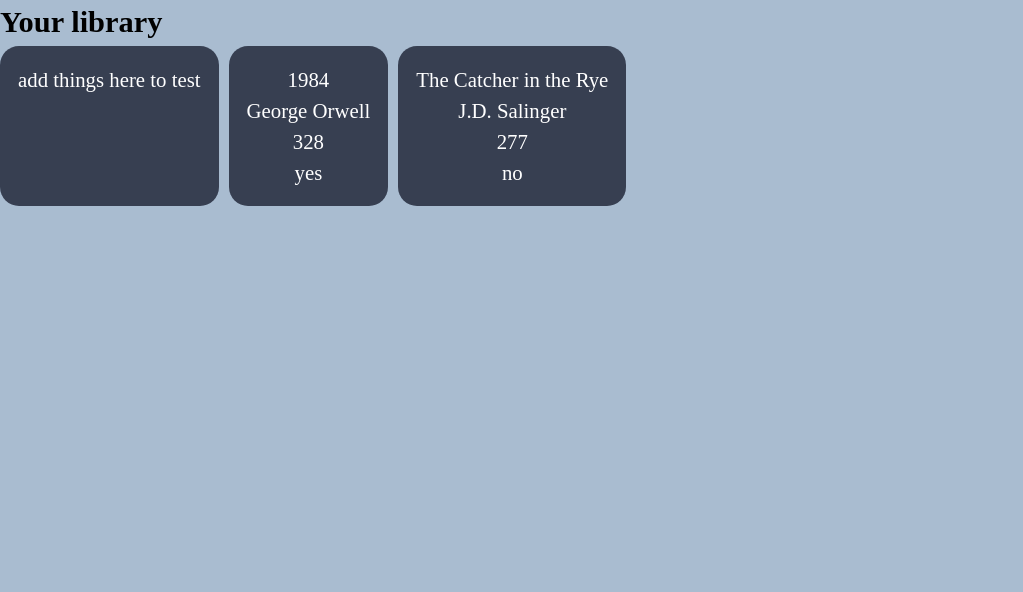
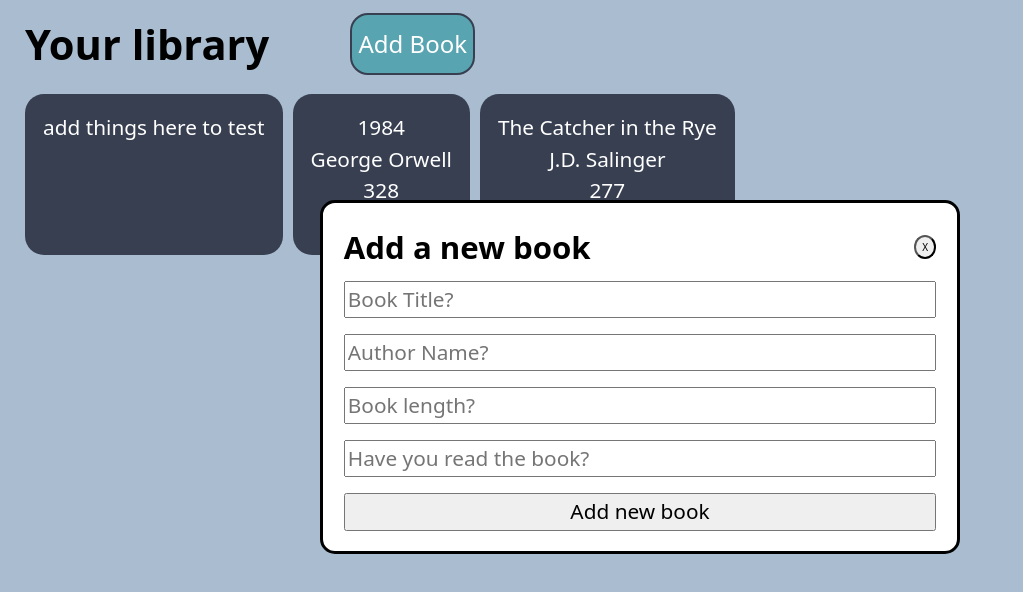
Before and after one commit to x74z/library, a plain HTML site: page index.html in a window 1280 px wide. Shown: the whole page, without its empty margins (0-1023 px from the left). Drawn offline with Linux system fonts and the light colour scheme.

Commit message:
Add html dialog box to add books

```diff
--- a/code.js
+++ b/code.js
@@ -51,5 +51,12 @@ function addBookToLibrary() {
     booksContainer.appendChild(bookCard);
   }
 }
+//test function
 addBookToLibrary();
-// TODO : Add all the styling to make them look the cards look great
+
+// Add book functionality
+const addBookButton = document.querySelector("#add-book");
+addBookButton.addEventListener("click", ()=>{
+  //code, watch the tutorial about dialogs and modals, to show it when clicked
+
+})
--- a/index.html
+++ b/index.html
@@ -1,5 +1,6 @@
 <!doctype html>
 <html lang="en">
+
 <head>
   <meta charset="UTF-8" />
   <meta name="viewport" content="width=device-width, initial-scale=1" />
@@ -8,13 +9,30 @@
 </head>
 
 <body>
+  <div class="header">
     <h1 id="title">Your library</h1>
+    <button id="add-book" type="button">Add Book</button>
+  </div>
+
+  <dialog class="add-book-dialog" open>
+    <div>
+      <h2>Add a new book</h2>
+      <button type="button" class="x-button" id="close-dialog-button">X</button>
+    </div>
+
+    <form>
+      <input type="text" name="title" value="" placeholder="Book Title?" />
+      <input type="text" name="author" value="" placeholder="Author Name?" />
+      <input type="text" name="pages" value="" placeholder="Book length?" />
+      <input type="text" name="read" value="" placeholder="Have you read the book?" />
+      <button type="submit">Add new book</button>
+    </form>
+  </dialog>
+
   <div class="books-container">
-
-      <div id="test-book-card" class="book-card">
-        add things here to test
-      </div>
+    <div id="test-book-card" class="book-card">add things here to test</div>
   </div>
 </body>
-    <script src="code.js"> </script>
+<script src="code.js"></script>
+
 </html>
--- a/styles.css
+++ b/styles.css
@@ -50,18 +50,82 @@ h6 {
 }
 
 body>h1 {
-  font-size: 1.9rem;
+  font-size: 2.9rem;
+  margin: 20px 25px;
 }
 
 body {
   background-color: #a9bcd0;
   font-size: 1.3rem;
+  font-family:
+    system-ui,
+    -apple-system,
+    BlinkMacSystemFont,
+    "Segoe UI",
+    Roboto,
+    Oxygen,
+    Ubuntu,
+    Cantarell,
+    "Open Sans",
+    "Helvetica Neue",
+    sans-serif;
 }
+
+.header {
+  margin-top: 13px;
+  margin-left: 25px;
+  margin-bottom: 19px;
+  display: flex;
+  width: 450px;
+  justify-content: space-between;
+}
+
+#add-book {
+  display: inline-block;
+  border-radius: 18px;
+  background-color: #58a4b0;
+  color: white;
+  font-size: 1.5rem;
+  border: 2px solid #373f51;
+}
+
+.add-book-dialog {
+  width: 50%;
+  position: absolute;
+  left: 25%;
+  top: 25%;
+  border-radius: 15px;
+  display: flex;
+  flex-direction: column;
+  gap: 10px;
+
+  div {
+    display: flex;
+    justify-content: space-between;
+    align-items: center;
+  }
+
+  form {
+    display: flex;
+    flex-direction: column;
+    gap: 16px;
+  }
+}
+
+.x-button {
+  border-radius: 100%;
+  width: 30px;
+  height: 24px;
+  flex: 0;
+  font-size: 10px;
+}
+
 
 .books-container {
   display: flex;
   flex-wrap: wrap;
   gap: 10px;
+  margin-left: 25px;
 }
 
 .book-card {
```
Lines whose indentation alone changed are shown as unchanged.
